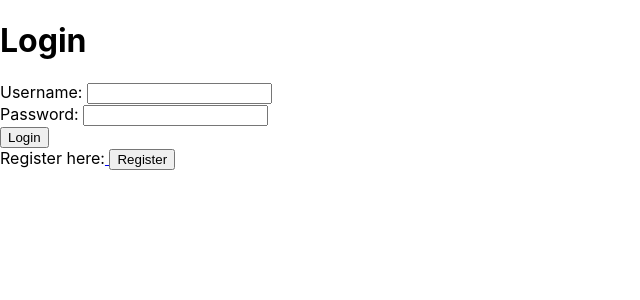
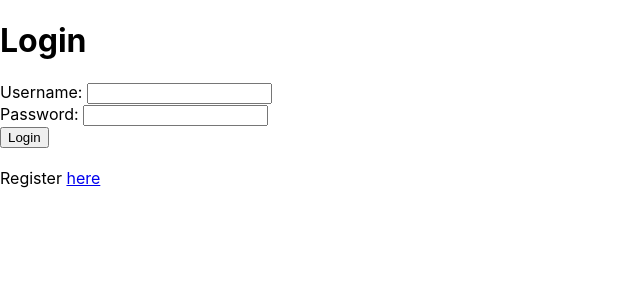
Before and after one commit to willjantscher/SDI_Capstone, a React (Create React App) app in the folder at-at/: page /login in a window 1280 px wide. Shown: the top 300 px of the page, without its empty margins (0-640 px from the left). Built offline with nearby package versions, Linux system fonts and the light colour scheme.

Commit message:
cleaned up links to register/login

```diff
--- a/at-at/src/login/LoginMain.jsx
+++ b/at-at/src/login/LoginMain.jsx
@@ -49,10 +49,9 @@ class LoginMain extends React.Component {
                 <input type='password' name='passphrase' value={this.state.passphrase} onChange={this.handleInput}></input>
                 <br/>
                 <button onClick={this.handleLogin}>Login</button>
-                <br/>
-
-                <label>Register here:</label>
-                <a className="nav-link" href="/register"> <button>Register</button> </a>
+                <br/><br/>
+                <label>Register </label>
+                <a className="nav-link" href="/register">here </a>
             </div>
         )
     }
--- a/at-at/src/login/RegisterMain.jsx
+++ b/at-at/src/login/RegisterMain.jsx
@@ -70,6 +70,9 @@ class RegisterMain extends React.Component {
                 <input type='text' name='last_name' value={this.state.last_name} onChange={this.handleInput}></input>
                 <br/>
                 <button onClick={this.handleRegistration}>Register</button>
+                <br/><br/>
+                <label>Already have an account? </label>
+                <a className="nav-link" href="/login">Login </a>
             </div>
         )
     }
```
